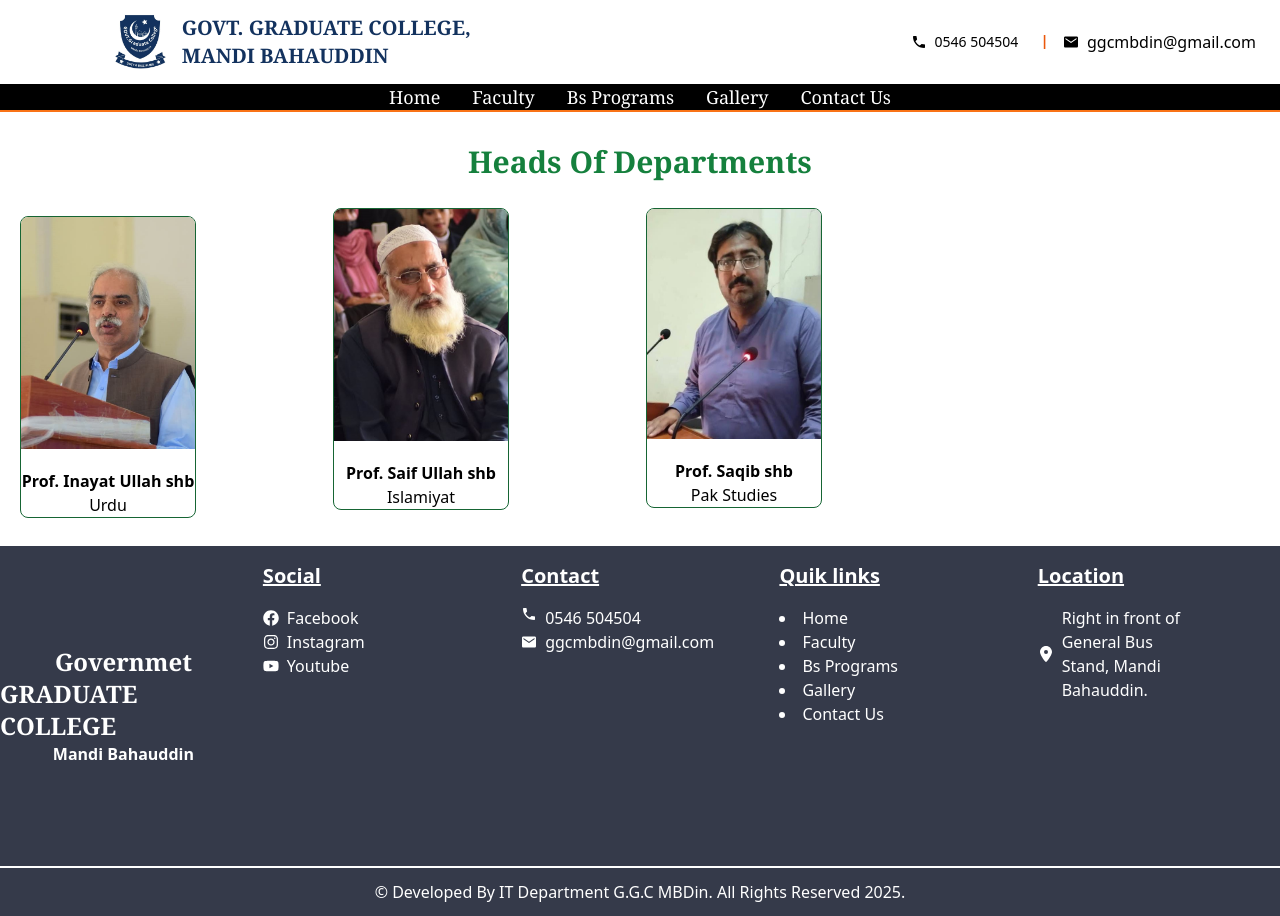
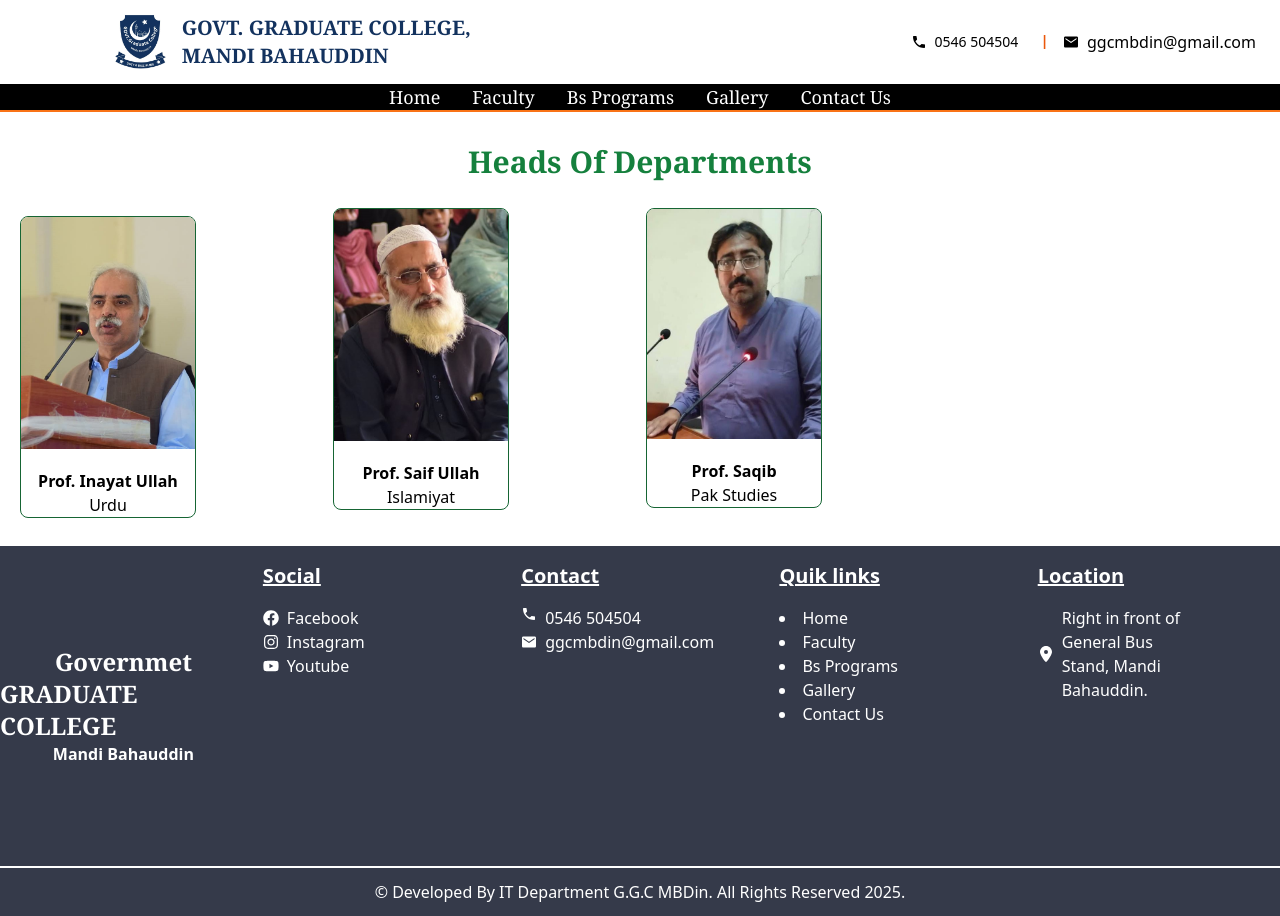
Before and after one commit to hamza-1897/ggc-mbdin, a React (Vite) app: page /faculty in a window 1280 px wide. Built offline with nearby package versions, Linux system fonts and the light colour scheme.

Commit message:
map function in faculty page

```diff
--- a/src/pages/Faculty.jsx
+++ b/src/pages/Faculty.jsx
@@ -4,6 +4,15 @@ import urdu from '../ColgPics/principl.jpg'
 import islamiyat from '../ColgPics/saifShb.jpg'
 import pakStudy from '../ColgPics/saqibShb.jpg'
 function Faculty() {
+
+const prof = [
+  {id:'1',name:'Prof. Inayat Ullah',depart:'Urdu' , pic: urdu},
+  {id:'2',name:'Prof. Saif Ullah ' ,depart:"Islamiyat", pic: islamiyat},
+  {id:'3',name:'Prof. Saqib' , depart :"Pak Studies",pic: pakStudy},
+
+]
+
+
   return (
     <>
       <div className='flex flex-col my-4'>
@@ -11,9 +20,14 @@ function Faculty() {
             <h1 className='text-center text-green-700 text-xl md:text-3xl font-serif  font-bold'>Heads Of Departments</h1>
         </div>
 <div className=' py-3 px-5 columns-2 md:columns-3 lg:columns-4 gap-8 md:gap-3'>
-<Card   name="Prof. Inayat Ullah shb" depart="Urdu" image={urdu}/>
-<Card  name="Prof. Saif Ullah shb" depart="Islamiyat" image={islamiyat}/>
-<Card  name="Prof. Saqib shb" depart="Pak Studies" image={pakStudy}/>
+
+{
+  prof.map( val => (
+    <Card  key={val.id}  name={val.name} depart={val.depart} image={val.pic}/>
+
+  ))
+}
+
 
 
 </div>
```
